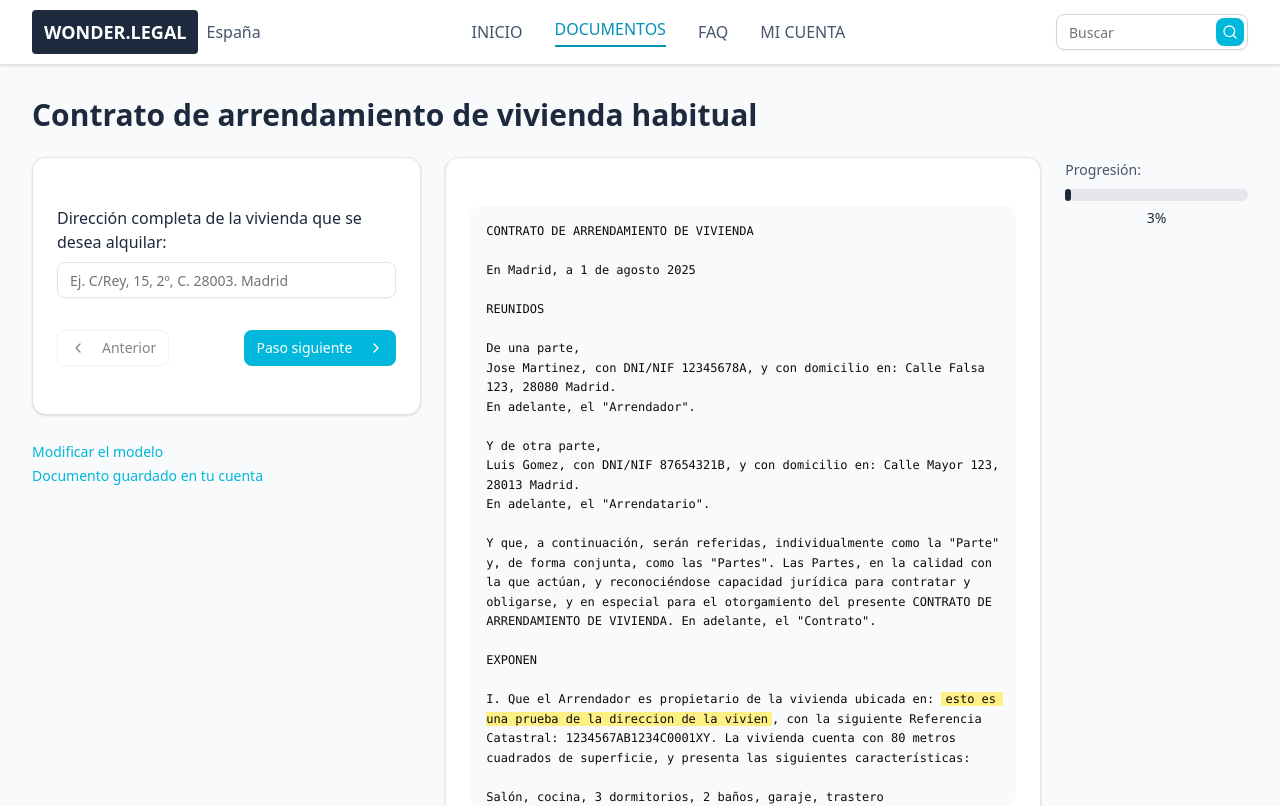
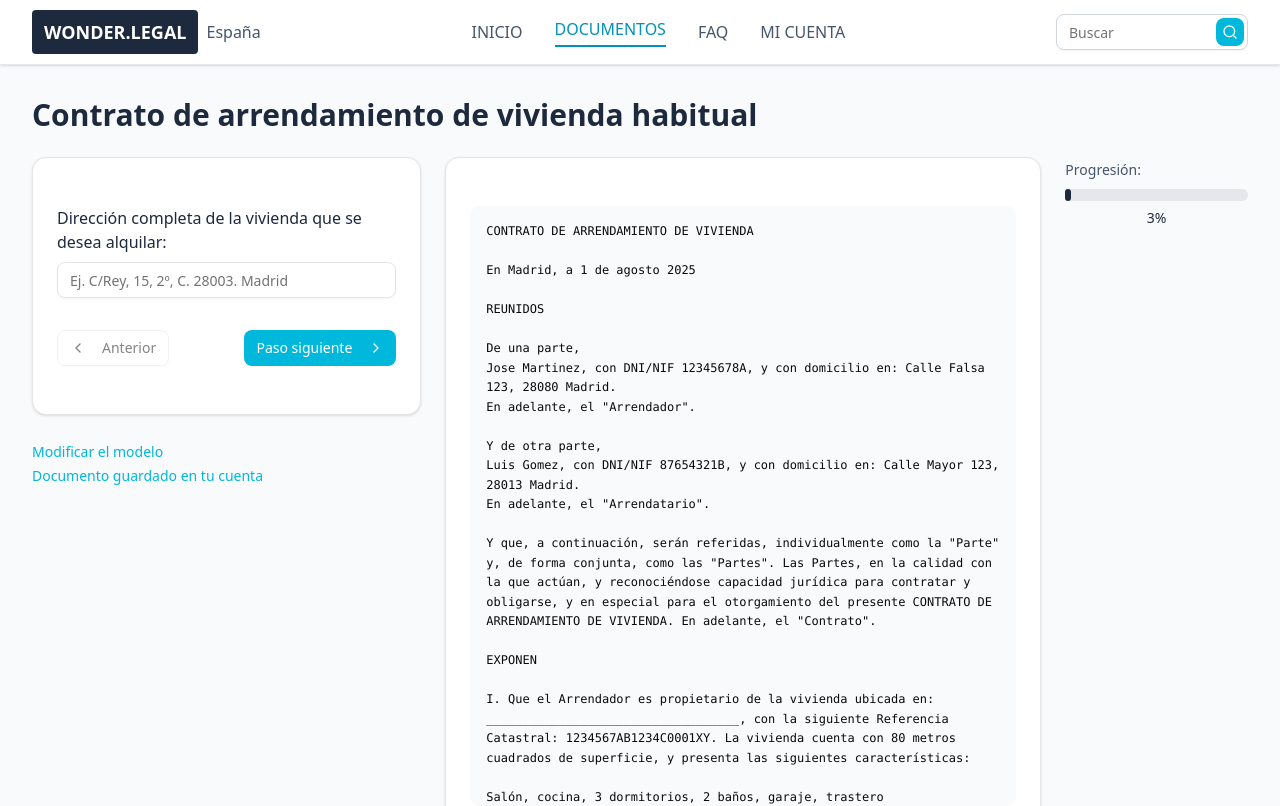
Before and after one commit to Fabrizzioxc/Wonder-Clon, a Next.js app: page /documentos/arrendamiento/contrato-arrendamiento-vivienda-habitual in a window 1280 px wide. Shown: the top 806 px of the page. Built offline with nearby package versions, Linux system fonts and the light colour scheme.

Commit message:
Feat: cambio de contrato

```diff
--- a/src/app/documentos/arrendamiento/contrato-arrendamiento-vivienda-habitual/page.tsx
+++ b/src/app/documentos/arrendamiento/contrato-arrendamiento-vivienda-habitual/page.tsx
@@ -362,7 +362,7 @@ export default function ContractFormPage() {
 
   const getContractPreview = () => {
     const currentValue = contractData[currentQuestion.id as keyof ContractData]
-    const highlightedText = currentValue || "esto es una prueba de la direccion de la vivien"
+    const highlightedText = currentValue || "___________________________________"
 
     return `CONTRATO DE ARRENDAMIENTO DE VIVIENDA
 
```
